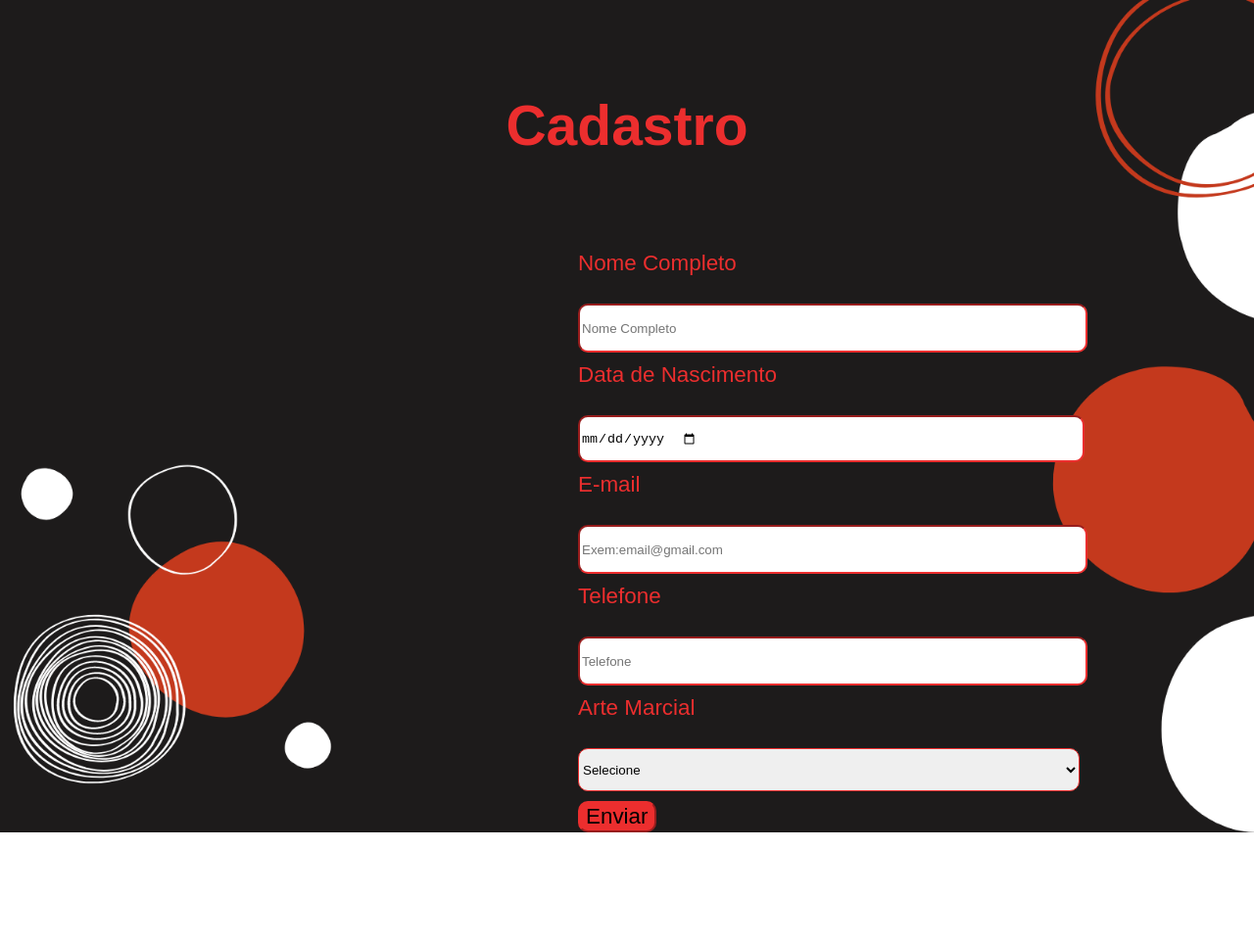
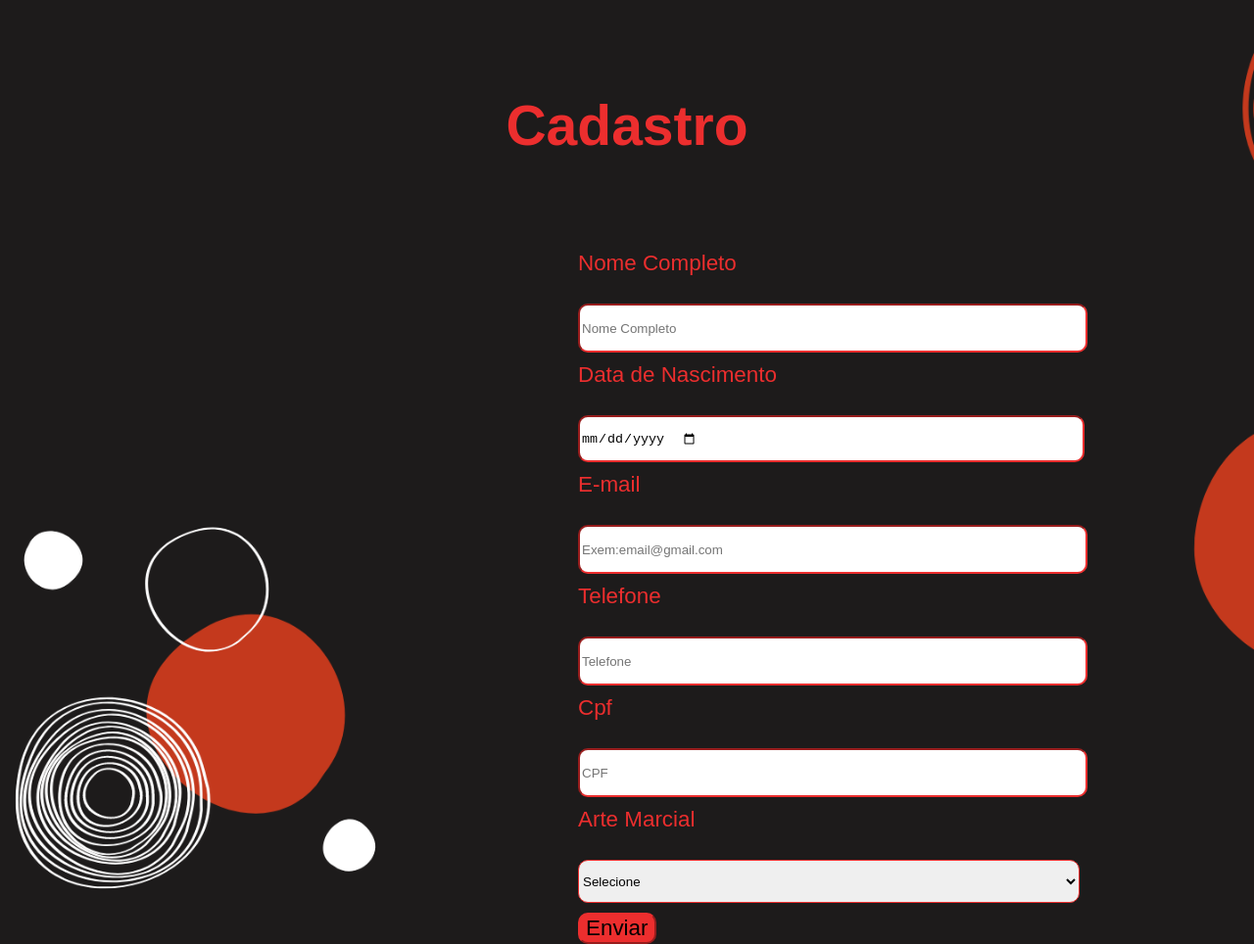
Before and after one commit to thamyeS/Projeto_Senai, a plain HTML site: page Cadastro_Aula_Capoeira.html in a window 1280 px wide. Shown: the whole page at 98% size. Before the commit the page ends 850 px from the top, so only its background shows below. Drawn offline with Linux system fonts and the light colour scheme.

Commit message:
Update Cadastro_Aula_Capoeira.html

```diff
--- a/Cadastro_Aula_Capoeira.html
+++ b/Cadastro_Aula_Capoeira.html
@@ -31,6 +31,11 @@
             <div class="telefone">
                 <label class="formulário" for="telefone">Telefone</label>
                 <input class="formulário" type="tel" id="telefone" placeholder="Telefone" required />
+            </div>
+
+            <div class="CPF">
+                <label class="formulário" for="CPF">Cpf</label>
+                <input class="formulário" type="CPF" id="telefone" placeholder="CPF" required />
             </div>
 
 
```
